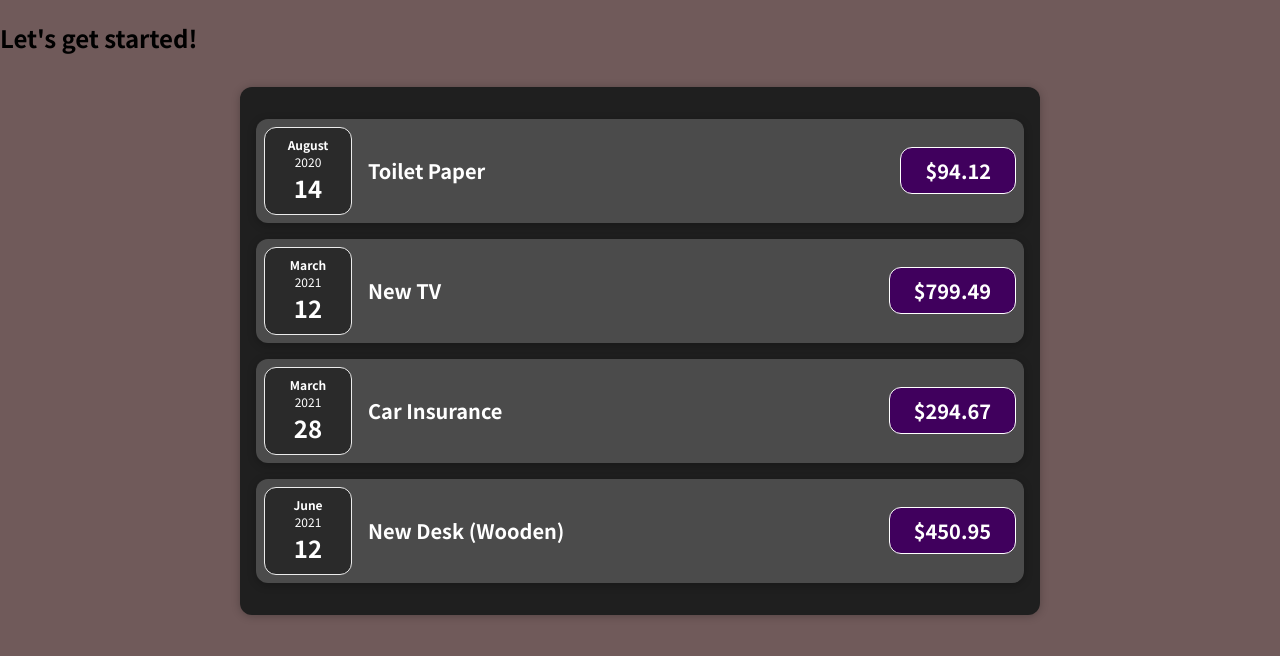
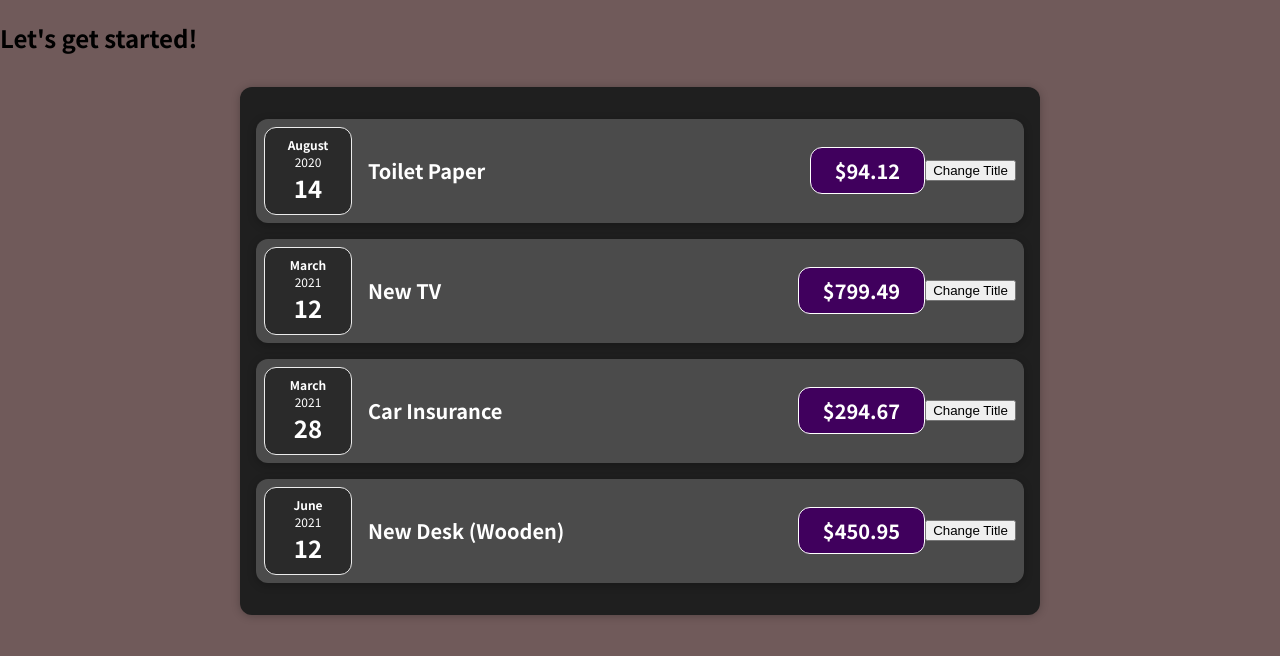
Before and after one commit to AlanLeverenz/react-complete-guide, a React (Create React App) app in the folder starting-setup/: page / in a window 1280 px wide. Shown: the top 656 px of the page. Built offline with nearby package versions, Linux system fonts and the light colour scheme.

Commit message:
added onClick to button

```diff
--- a/starting-setup/src/components/Expenses/ExpenseItem.js
+++ b/starting-setup/src/components/Expenses/ExpenseItem.js
@@ -5,6 +5,10 @@ import Card from '../UI/Card';
 import './ExpenseItem.css';
 
 const ExpenseItem = (props) => {
+
+  const clickHandler = () => {
+    console.log('You clicked me');
+  }
   return (
     <Card className='expense-item'>
       <ExpenseDate date={props.date} />
@@ -12,6 +16,7 @@ const ExpenseItem = (props) => {
         <h2>{props.title}</h2>
         <div className='expense-item__price'>${props.amount}</div>
       </div>
+      <button onClick={clickHandler}>Change Title</button>
     </Card>
   );
 }
```
Also changed, not shown: 1 other file (tests, documents, lock files or other folders).
